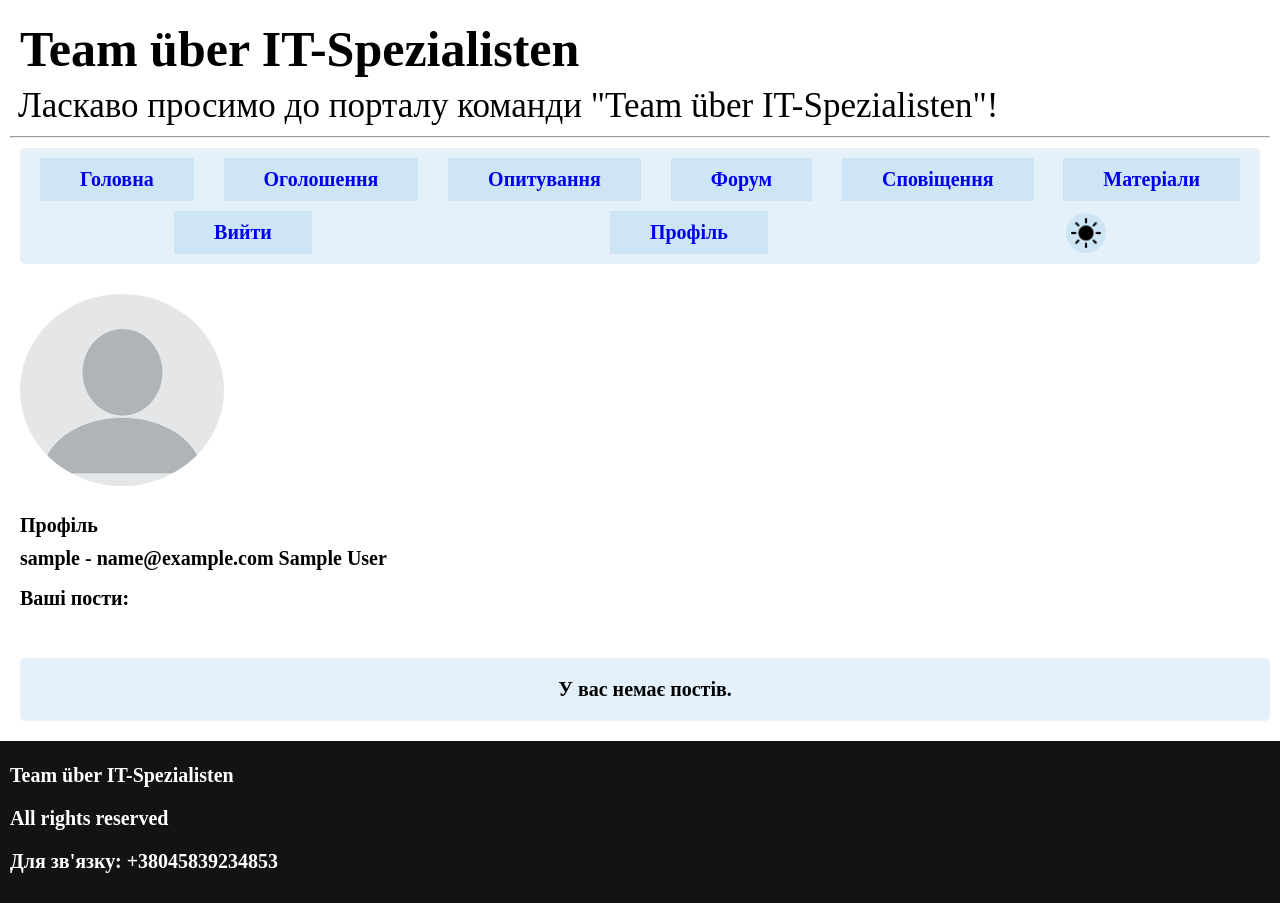
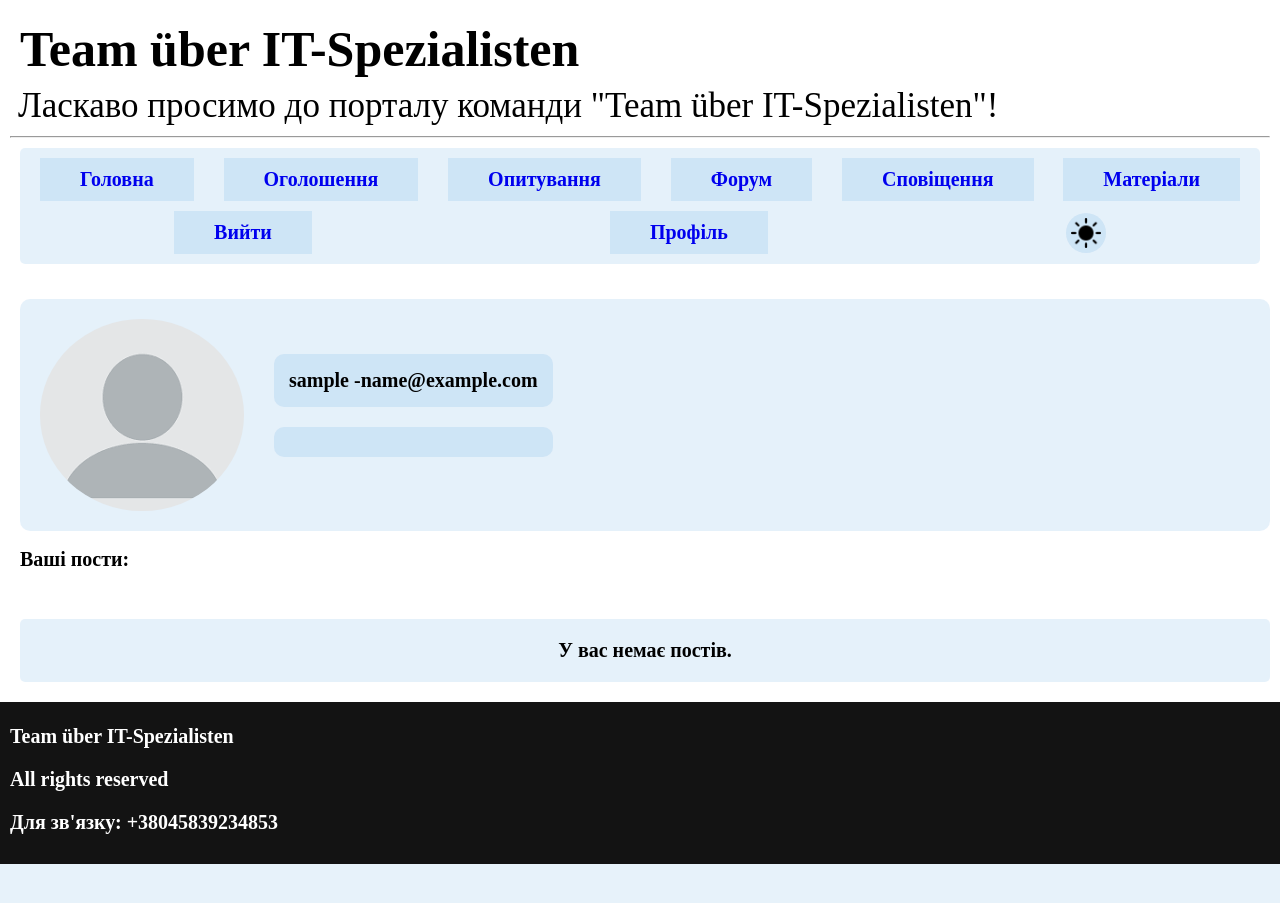
Before and after one commit to TimGamesYT/PortalGroup, a Django app: page /auth_system/portfolio/ in a window 1280 px wide. After the commit the page ends 864 px from the top, so only its background shows below. Run offline with Django 5.2, Linux system fonts and the light colour scheme; the visitor is signed in with stand-in values (Sample User, id 1); data that the repository does not hold is empty.

Commit message:
pull recfest

```diff
--- a/auth_system/urls.py
+++ b/auth_system/urls.py
@@ -6,4 +6,5 @@ urlpatterns = [
    path("logout/", views.logout_view, name='logout'),
    path("register/", views.register, name='register'),
    path("portfolio/", views.portfolio, name='portfolio'),
+   path('edit_portfolio/', views.edit_portfolio, name='edit_portfolio'),
 ]
--- a/auth_system/views.py
+++ b/auth_system/views.py
@@ -2,7 +2,7 @@ from django.shortcuts import render, redirect
 from django.contrib.auth import login, logout, authenticate
 from django.contrib import messages
 from django.contrib.auth.models import User
-from .forms import RegistrationForm
+from .forms import RegistrationForm, EditProfileForm
 from forum.models import Post
 
 def login_view(request):
@@ -46,3 +46,14 @@ def portfolio(request):
         'user': request.user,
     }
     return render(request, 'auth_system/portfolio.html', context)
+
+def edit_portfolio(request):
+    profile, created = portfolio.objects.get_or_create(user=request.user)
+    if request.method == 'POST':
+        form = EditProfileForm(request.POST)
+        if form.is_valid():
+            form.save()
+            return redirect('portfolio')
+        else:
+            form = EditProfileForm()
+    return render(request, 'auth_system/edit_profile.html' )
--- a/static/css/dark-theme.css
+++ b/static/css/dark-theme.css
@@ -98,3 +98,8 @@ nav {
     border: 1px solid var(--secondary-color);
     box-shadow: 0 0 10px var(--shadow-color);
 }
+.box{
+    background-color: rgba(0, 204, 0, 0.1);
+    border: 1px solid var(--secondary-color);
+    box-shadow: 0 0 10px var(--shadow-color);
+}
--- a/static/css/light-theme.css
+++ b/static/css/light-theme.css
@@ -98,3 +98,8 @@ nav {
     border: 1px solid var(--secondary-color);
     box-shadow: 0 0 10px var(--shadow-color);
 }
+.box{
+    background-color: rgba(0, 119, 204, 0.1);
+    border: 1px solid var(--secondary-color);
+    box-shadow: 0 0 10px var(--shadow-color);
+}
--- a/static/css/style.css
+++ b/static/css/style.css
@@ -148,3 +148,22 @@ footer > * {
     background-color: rgba(0, 0, 0, 0.05);
     border-radius: 5px;
 }
+.profile-info {
+    display: flex;
+    margin: 5px 0;
+}
+.profile-name-bio{
+    display: flex;
+    flex-direction: column;
+    justify-content: center;
+    margin-left: 30px;
+}
+.sort{
+    display: flex;
+    justify-content: space-evenly;
+}
+.box{
+    background-color: rgba(0, 0, 0, 0.1);
+    border-radius: 10px;
+    padding: 15px;
+}
--- /dev/null
+++ b/templates/auth_system/edit_profile.html
@@ -0,0 +1,5 @@
+<form method="post" enctype="multipart/form-data">
+    {% csrf_token %}
+    {{ form.as_p }}
+    <button type="submit">Save changes</button>
+</form>
--- a/templates/auth_system/portfolio.html
+++ b/templates/auth_system/portfolio.html
@@ -1,10 +1,17 @@
 {% extends "base.html" %}
 
 {% block content %}
-    <img src="{{ user.profile.avatar.url }}" alt="avatar" onerror="this.onerror=null; this.src='/static/img/default_avatar.png';" class="avatar">
-    <h1>Профіль</h1>
-    {{ user.username }} - {{ user.email }}
-    {{ user.first_name }} {{ user.last_name }}
+    <div class="profile-info profile-forum-box">
+        <img src="{{ user.profile.avatar.url }}" alt="avatar" onerror="this.onerror=null; this.src='/static/img/default_avatar.png';" class="avatar">
+        <div class="profile-name-bio">
+            <div class="sort box">
+                <a>{{ user.username }} -  </a>
+                <a>{{ user.email }}</a>
+            </div>
+            <p class="box">{{ user.profile.bio}}</p>
+        </div>
+        <!-- <button><a href="{% url 'edit_portfolio' %}">edit</a></button> -->
+    </div>
     <h2>Ваші пости:</h2>
 
     <div class="container-list">
--- a/templates/forum/create-post-template.html
+++ b/templates/forum/create-post-template.html
@@ -5,7 +5,7 @@
         <form method="POST" action="{% url 'create-post' %}">
             {% csrf_token %}
             {{ form.as_p }}
-            <button type="submit">Створити пост</button>
+            <button type="submit"></button>Створити пост</button>
         </form>
     </div>
 {% endblock %}
```
Also changed, not shown: auth_system/forms.py (+7 -0 lines), media/materials/photo_5213472904841392473_w.jpg (added), media/profile/Hubble_NGC5643_potw2450a.jpg (added).
